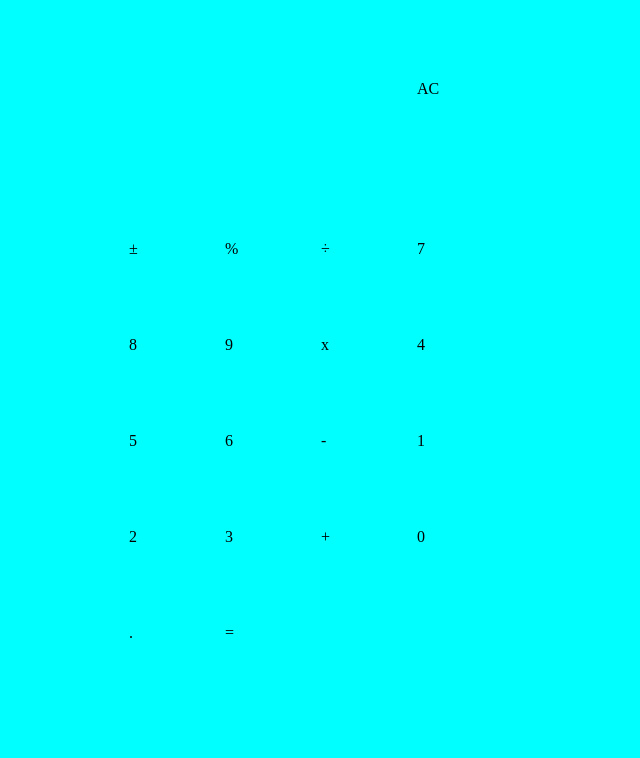
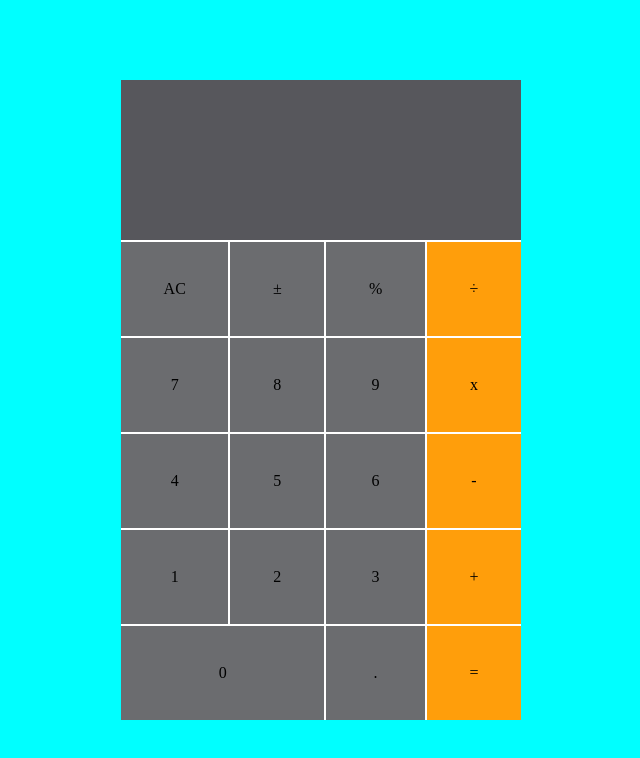
Before and after one commit to thelaxking/Calculator, a plain HTML site: page index.html in a window 1280 px wide. Shown: the whole page, without its empty margins (319-959 px from the left). Drawn offline with Linux system fonts and the light colour scheme.

Commit message:
still working on html and css files

```diff
--- a/index.html
+++ b/index.html
@@ -9,34 +9,33 @@
 </head>
 
 <body>
-    <div id="calculator"><div id ="result" class="result"></div>
-    <div id ="data" class="data"></div>
-        <div id ="top" class="top">
+    <div id="calculator">
+        <div id="top" class="top">
             <div id="operator" class="operator"></div>
             <div id="display" class="display">
-                <div id ="result" class="result"></div>
-                <div id ="data" class="data"></div>
+                <div id="result" class="result"></div>
+                <div id="data" class="data"></div>
             </div>
-        </div id="bottom" class="bottom">
-        <div id ="clear" class="clear">AC</div>
-        <div id ="negate" class="negate">±</div>
-        <div id ="percent" class="percent">%</div>
-        <div id ="divide" class="divide">÷</div>
-        <div id ="seven" class="seven">7</div>
-        <div id ="eight" class="eight">8</div>
-        <div id ="nine" class="nine">9</div>
-        <div id ="multiply" class="multiply">x</div>
-        <div id ="four" class="four">4</div>
-        <div id ="five" class="five">5</div>
-        <div id ="six" class="six">6</div>
-        <div id ="subract" class="subract">-</div>
-        <div id ="one" class="one">1</div>
-        <div id ="two" class="two">2</div>
-        <div id ="three" class="three">3</div>
-        <div id ="sum" class="sum">+</div>
-        <div id ="zero" class="zero">0</div>
-        <div id ="decimal" class="decimal">.</div>
-        <div id ="equals" class="equals">=</div>
+        </div>
+        <div id="clear" class="dark">AC</div>
+        <div id="negate" class="dark">±</div>
+        <div id="percent" class="dark">%</div>
+        <div id="divide" class="yellow">÷</div>
+        <div id="seven" class="dark">7</div>
+        <div id="eight" class="dark">8</div>
+        <div id="nine" class="dark">9</div>
+        <div id="multiply" class="yellow">x</div>
+        <div id="four" class="dark">4</div>
+        <div id="five" class="dark">5</div>
+        <div id="six" class="dark">6</div>
+        <div id="subract" class="yellow">-</div>
+        <div id="one" class="dark">1</div>
+        <div id="two" class="dark">2</div>
+        <div id="three" class="dark">3</div>
+        <div id="sum" class="yellow">+</div>
+        <div id="zero" class="dark">0</div>
+        <div id="decimal" class="dark">.</div>
+        <div id="equals" class="yellow">=</div>
     </div>
 </body>
 
--- a/style.css
+++ b/style.css
@@ -8,12 +8,42 @@ body {
     padding: 0;
 }
 
-
 #calculator {
     height: 80%;
-	width: 30vw;
+    width: 400px;
     display: grid;
-    grid-template-columns: 25% 25% 25% 25%;
-    grid-template-rows: 25% 15% 15% 15% 15% 15%;
+    grid-template-columns: repeat(4, auto);
+    grid-template-rows: 25% repeat(5, auto);
     border-radius: 10px;
+    background-color: white;
+    grid-gap: 2px;
 }
+
+.dark {
+    background-color: #6b6c6f;
+    display: flex;
+    flex-direction: column;
+    align-items: center;
+    justify-content: center;
+}
+
+.yellow {
+    background-color: #ff9e0b;
+    display: flex;
+    flex-direction: column;
+    align-items: center;
+    justify-content: center;
+}
+
+#top {
+    grid-column-start: 1;
+    grid-column-end: 5;
+    display: flex;
+    justify-content: left;
+    background-color: #57575c;
+}
+
+#zero {
+    grid-column-start: 1;
+    grid-column-end: 3;
+}
```
